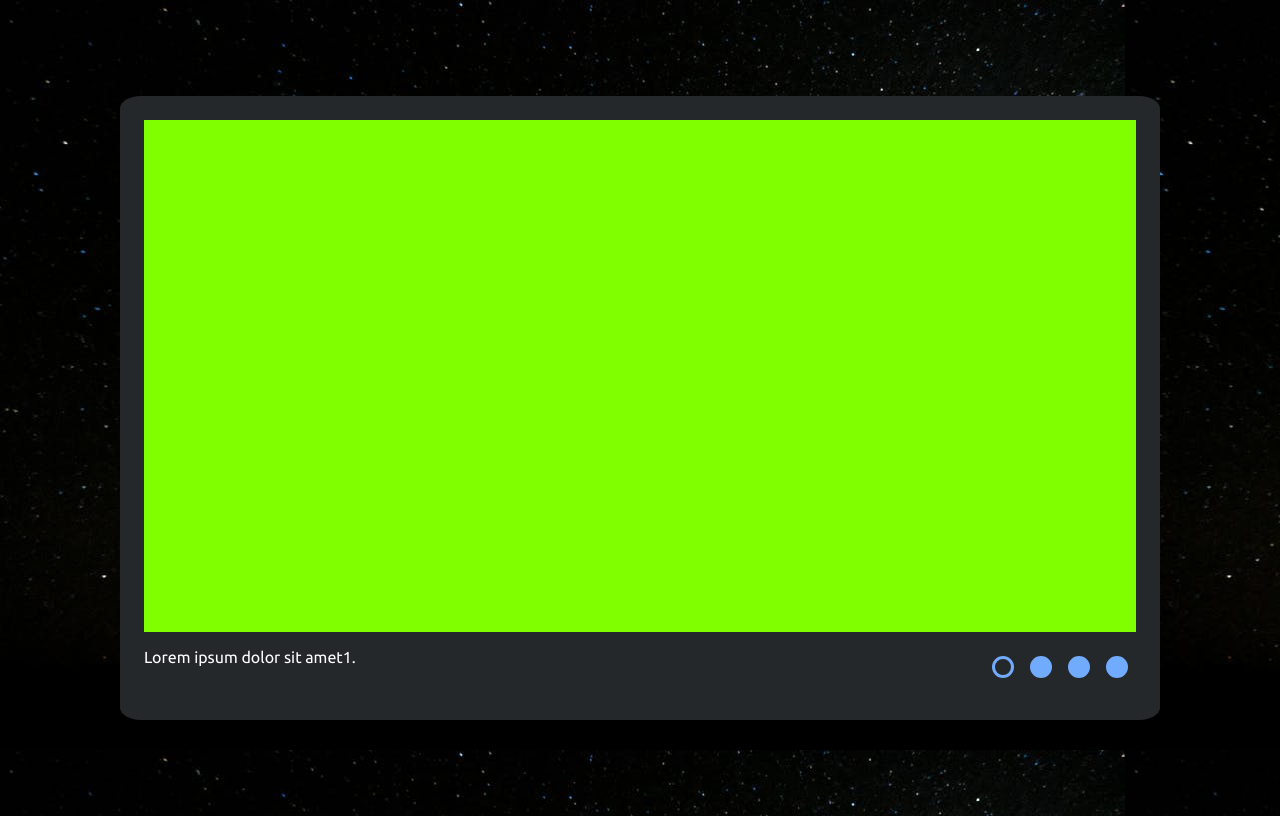
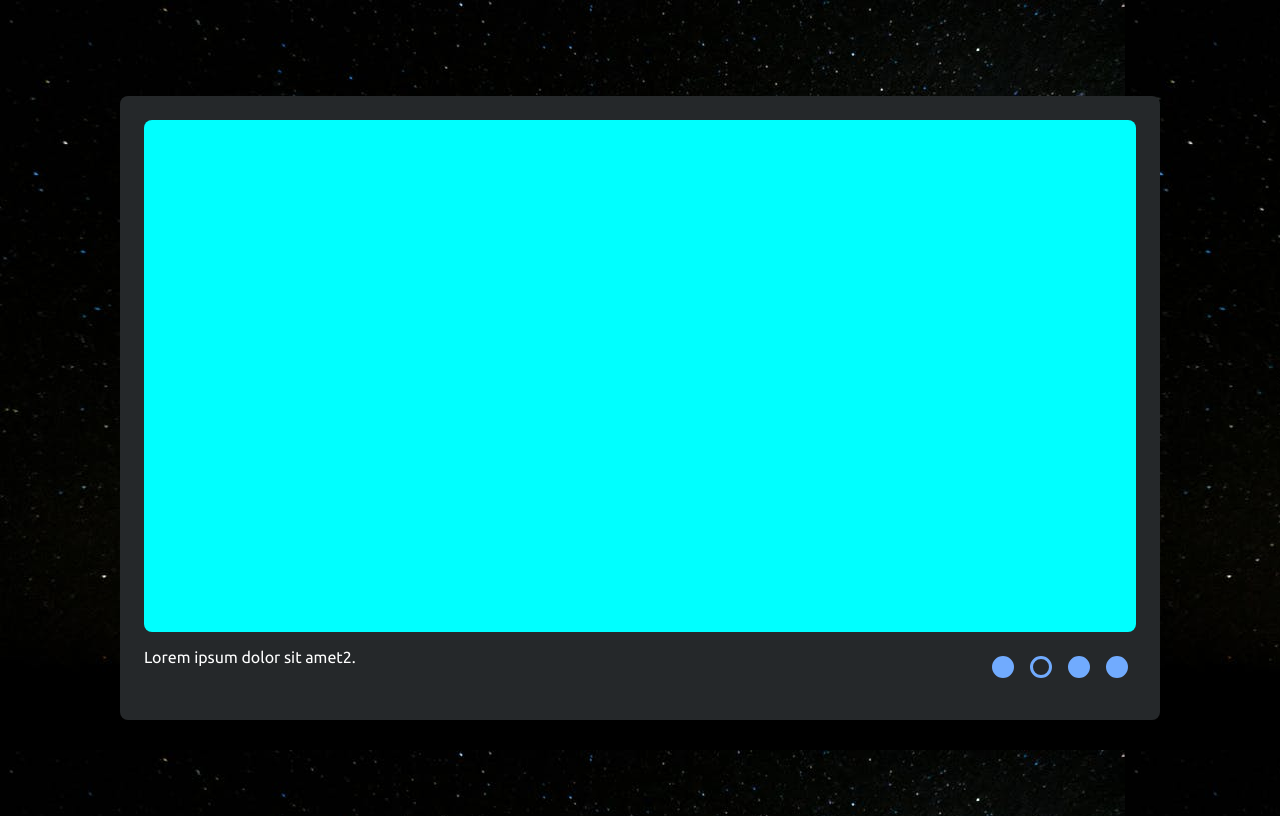
Before and after one commit to svr-by/cssMemSlider, a plain HTML site: page cssMemSlider/index.html in a window 1280 px wide. Both pictures are taken after a click on the label 1041 px from the left and 672 px from the top of the page. Drawn offline with Linux system fonts and the light colour scheme.

Commit message:
feat: add animation (Sun, May 15, 2022 04:55:03 PM)

```diff
--- a/cssMemSlider/index.html
+++ b/cssMemSlider/index.html
@@ -22,9 +22,9 @@
             </div>
             <div class="title__container">
                 <div class="title__text title__text--text1">Lorem ipsum dolor sit amet1.</div>
-                <div class="title__text title__text--text2">Lorem ipsum dolor sit amet1.</div>
-                <div class="title__text title__text--text3">Lorem ipsum dolor sit amet1.</div>
-                <div class="title__text title__text--text4">Lorem ipsum dolor sit amet1.</div>
+                <div class="title__text title__text--text2">Lorem ipsum dolor sit amet2.</div>
+                <div class="title__text title__text--text3">Lorem ipsum dolor sit amet3.</div>
+                <div class="title__text title__text--text4">Lorem ipsum dolor sit amet4.</div>
             </div>
             <div class="control__container">
                 <label class="control__item control__item--dot1" for="dot1">
--- a/cssMemSlider/style.css
+++ b/cssMemSlider/style.css
@@ -30,12 +30,11 @@ body {
     margin: 0 auto;
     padding: 1.5rem;
     background-color: #25282a;
-    border-radius: 2%;
+    border-radius: 0.5rem;
     display: grid;
     grid-template-columns: 2fr 1fr;
     grid-template-rows: 1fr 3rem;
     gap: 1rem;
-    /* align-items: center; */
     overflow: hidden;
 }
 
@@ -45,6 +44,7 @@ body {
 
 .slide__container {
     width: 100%;
+    height: 32rem;
     grid-column: 1/3;
     justify-self: center;
     display: flex;
@@ -52,11 +52,11 @@ body {
 .slide__img {
     width: 100%;
     height: 32rem;
+    border-radius: 0.5rem;
     display: none;
 }
 .slide__img--slide1 {
     background-color: chartreuse;
-    display: block;
 }
 .slide__img--slide2 {
     background-color: aqua;
@@ -75,9 +75,6 @@ body {
     color: #ffffff;
     display: none;
 }
-.title__text--text1 {
-    display: block;
-}
 
 .control__container {
     justify-self: end;
@@ -87,7 +84,6 @@ body {
     padding: 0.5rem;
     cursor: pointer;
 }
-
 .control__circle {
     display: block;
     width: 1rem;
@@ -96,15 +92,45 @@ body {
     border: 0.2rem solid #71abfe;
     background: #71abfe;
     transition: all 0.3s;
-
 }
-
-
 .control__item:hover .control__circle{
     background-color: #ffffff;
     border-color: #ffffff;
 }
 
-.control__item--dot1 .control__circle {
+/* Animation style start */
+#dot1:checked ~ .slide__container .slide__img--slide1,
+#dot2:checked ~ .slide__container .slide__img--slide2,
+#dot3:checked ~ .slide__container .slide__img--slide3,
+#dot4:checked ~ .slide__container .slide__img--slide4 {
+    display: block;
+    animation-name: move-right;
+    animation-duration: 0.5s;
+}
+#dot1:checked ~ .title__container .title__text--text1,
+#dot2:checked ~ .title__container .title__text--text2,
+#dot3:checked ~ .title__container .title__text--text3,
+#dot4:checked ~ .title__container .title__text--text4 {
+    display: block;
+    animation-name: move-right;
+    animation-duration: 0.5s;
+}
+#dot1:checked ~ .control__container .control__item--dot1 .control__circle,
+#dot2:checked ~ .control__container .control__item--dot2 .control__circle,
+#dot3:checked ~ .control__container .control__item--dot3 .control__circle,
+#dot4:checked ~ .control__container .control__item--dot4 .control__circle {
     background: none;
 }
+
+
+@keyframes move-right {
+    0% {
+        transform: translateX(1000px);
+        opacity: 0;
+    }
+    100% {
+        transform: translateX(0);
+        opacity: 1;
+    }
+}
+/* Animation style end */
```
